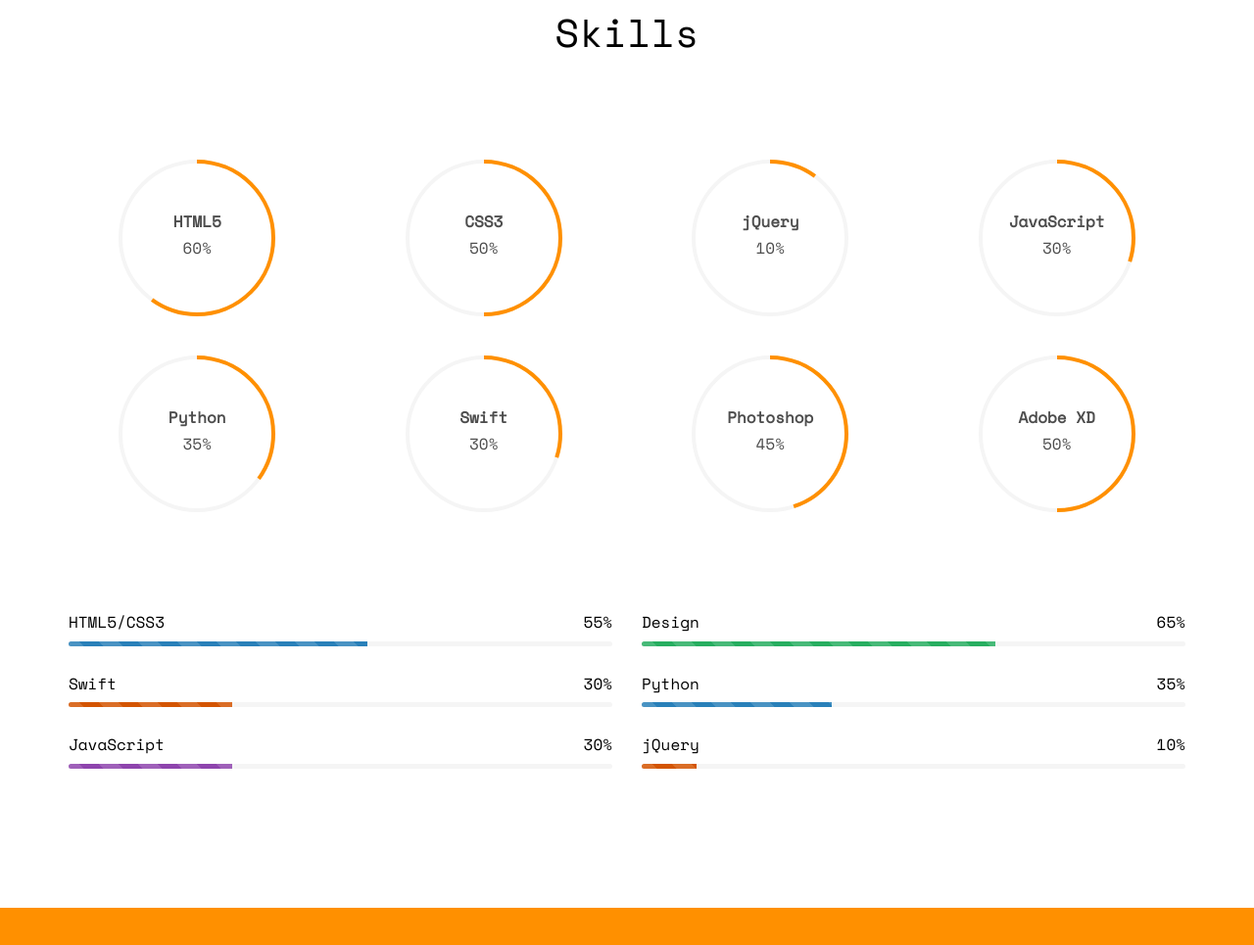
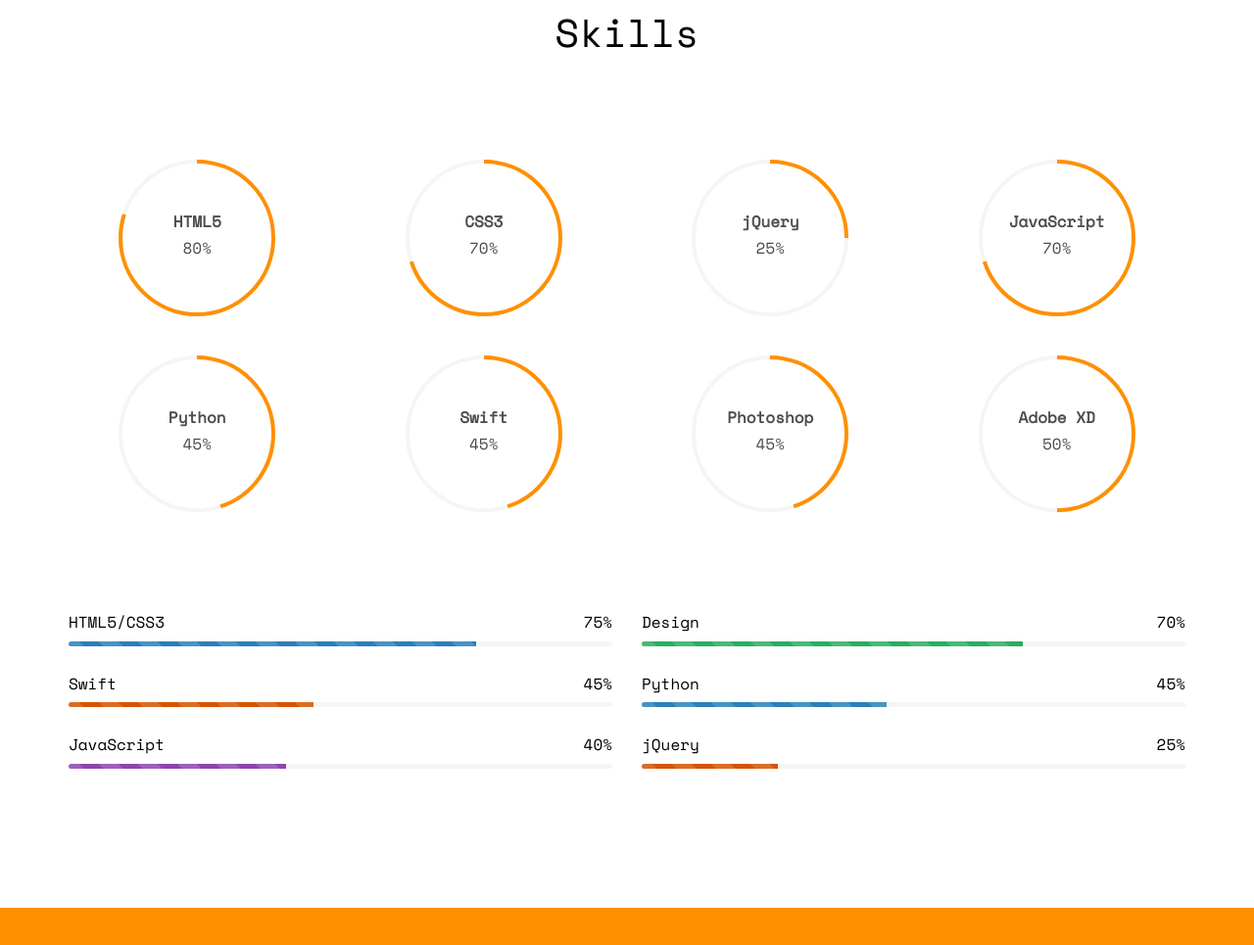
Before and after one commit to Shakird/shakird.github.io, a plain HTML site: page index.html in a window 1280 px wide. Shown: the part 2253-3218 px from the top of the page at 98% size. Drawn offline with nearby package versions, Linux system fonts and the light colour scheme; files whose address does not match are found by name.

Commit message:
Portfolio Site (1.17)
Update to proficiencies.

```diff
--- a/index.html
+++ b/index.html
@@ -183,23 +183,23 @@
 			</div>
 			<div class="row row-pb-md">
 				<div class="col-md-3 col-sm-6 col-xs-12 text-center">
-					<div class="chart" data-percent="60"><span><strong>HTML5</strong>60%</span></div>
+					<div class="chart" data-percent="80"><span><strong>HTML5</strong>80%</span></div>
 				</div>
 				<div class="col-md-3 col-sm-6 col-xs-12 text-center">
-					<div class="chart" data-percent="50"><span><strong>CSS3</strong>50%</span></div>
+					<div class="chart" data-percent="70"><span><strong>CSS3</strong>70%</span></div>
 				</div>
 				<div class="col-md-3 col-sm-6 col-xs-12 text-center">
-					<div class="chart" data-percent="10"><span><strong>jQuery</strong>10%</span></div>
+					<div class="chart" data-percent="25"><span><strong>jQuery</strong>25%</span></div>
 				</div>
 
 				<div class="col-md-3 col-sm-6 col-xs-12 text-center">
-					<div class="chart" data-percent="30"><span><strong>JavaScript</strong>30%</span></div>
+					<div class="chart" data-percent="70"><span><strong>JavaScript</strong>70%</span></div>
 				</div>
 				<div class="col-md-3 col-sm-6 col-xs-12 text-center">
-					<div class="chart" data-percent="35"><span><strong>Python</strong>35%</span></div>
+					<div class="chart" data-percent="45"><span><strong>Python</strong>45%</span></div>
 				</div>
 				<div class="col-md-3 col-sm-6 col-xs-12 text-center">
-					<div class="chart" data-percent="30"><span><strong>Swift</strong>30%</span></div>
+					<div class="chart" data-percent="45"><span><strong>Swift</strong>45%</span></div>
 				</div>
 				<div class="col-md-3 col-sm-6 col-xs-12 text-center">
 					<div class="chart" data-percent="45"><span><strong>Photoshop</strong>45%</span></div>
@@ -211,52 +211,52 @@
 			<div class="row">
 				<div class="col-md-6">
 					<div class="progress-wrap">
-						<h3><span class="name-left">HTML5/CSS3</span><span class="value-right">55%</span></h3>
+						<h3><span class="name-left">HTML5/CSS3</span><span class="value-right">75%</span></h3>
 						<div class="progress">
 						  <div class="progress-bar progress-bar-1 progress-bar-striped active" role="progressbar"
-						  aria-valuenow="55" aria-valuemin="0" aria-valuemax="100" style="width:55%">
+						  aria-valuenow="75" aria-valuemin="0" aria-valuemax="100" style="width:75%">
 						  </div>
 						</div>
 					</div>
 					<div class="progress-wrap">
-						<h3><span class="name-left">Swift</span><span class="value-right">30%</span></h3>
+						<h3><span class="name-left">Swift</span><span class="value-right">45%</span></h3>
 						<div class="progress">
 						  <div class="progress-bar progress-bar-3 progress-bar-striped active" role="progressbar"
-						  aria-valuenow="30" aria-valuemin="0" aria-valuemax="100" style="width:30%">
+						  aria-valuenow="45" aria-valuemin="0" aria-valuemax="100" style="width:45%">
 						  </div>
 						</div>
 					</div>
 					<div class="progress-wrap">
-						<h3><span class="name-left">JavaScript</span><span class="value-right">30%</span></h3>
+						<h3><span class="name-left">JavaScript</span><span class="value-right">40%</span></h3>
 						<div class="progress">
 						  <div class="progress-bar progress-bar-4 progress-bar-striped active" role="progressbar"
-						  aria-valuenow="30" aria-valuemin="0" aria-valuemax="100" style="width:30%">
+						  aria-valuenow="40" aria-valuemin="0" aria-valuemax="100" style="width:40%">
 						  </div>
 						</div>
 					</div>
 				</div>
 				<div class="col-md-6">
 					<div class="progress-wrap">
-						<h3><span class="name-left">Design</span><span class="value-right">65%</span></h3>
+						<h3><span class="name-left">Design</span><span class="value-right">70%</span></h3>
 						<div class="progress">
 						  <div class="progress-bar progress-bar-5 progress-bar-striped active" role="progressbar"
-						  aria-valuenow="65" aria-valuemin="0" aria-valuemax="100" style="width:65%">
+						  aria-valuenow="70" aria-valuemin="0" aria-valuemax="100" style="width:70%">
 						  </div>
 						</div>
 					</div>
 					<div class="progress-wrap">
-						<h3><span class="name-left">Python</span><span class="value-right">35%</span></h3>
+						<h3><span class="name-left">Python</span><span class="value-right">45%</span></h3>
 						<div class="progress">
 						  <div class="progress-bar progress-bar-1 progress-bar-striped active" role="progressbar"
-						  aria-valuenow="35" aria-valuemin="0" aria-valuemax="100" style="width:35%">
+						  aria-valuenow="45" aria-valuemin="0" aria-valuemax="100" style="width:45%">
 						  </div>
 						</div>
 					</div>
 					<div class="progress-wrap">
-						<h3><span class="name-left">jQuery</span><span class="value-right">10%</span></h3>
+						<h3><span class="name-left">jQuery</span><span class="value-right">25%</span></h3>
 						<div class="progress">
 						  <div class="progress-bar progress-bar-3 progress-bar-striped active" role="progressbar"
-						  aria-valuenow="10" aria-valuemin="0" aria-valuemax="100" style="width:10%">
+						  aria-valuenow="25" aria-valuemin="0" aria-valuemax="100" style="width:25%">
 						  </div>
 						</div>
 					</div>
```
